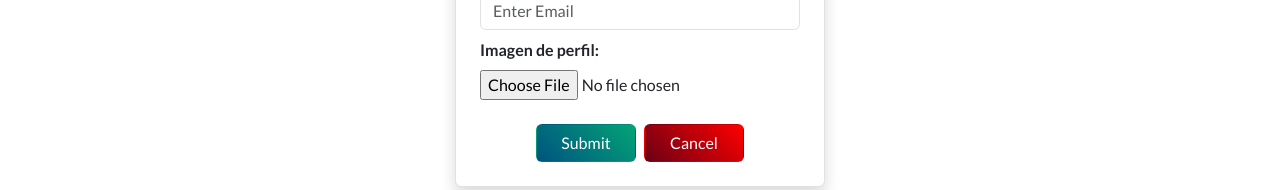
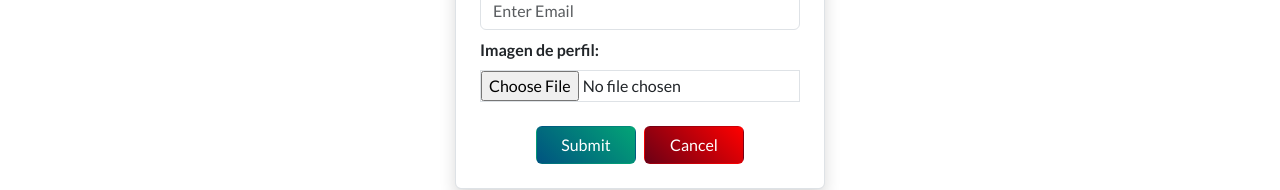
Before and after one commit to nicolas2289h/crud-employees-client, a React (Vite) app: page /add-employee in a window 1280 px wide. Shown: the part 339-529 px from the top of the page. Built offline with nearby package versions, Linux system fonts and the light colour scheme.

Commit message:
modificando estilos de FormAddEmployee.jsx

```diff
--- a/src/components/FormAddEmployee.jsx
+++ b/src/components/FormAddEmployee.jsx
@@ -123,7 +123,7 @@ const FormNewEmployee = () => {
 
               <div className="form-group mb-2">
                 <label className='form-label fw-bold' htmlFor="imagen">Imagen de perfil:</label>
-                <input type="file" name="imagen" onChange={handleFileChange} />
+                <input className='w-100 border' type="file" name="imagen" onChange={handleFileChange} />
                 {error?.imagen && <p className='alert alert-danger p-1 mt-1 text-center'>{error.imagen}</p>}
               </div>
 
```
